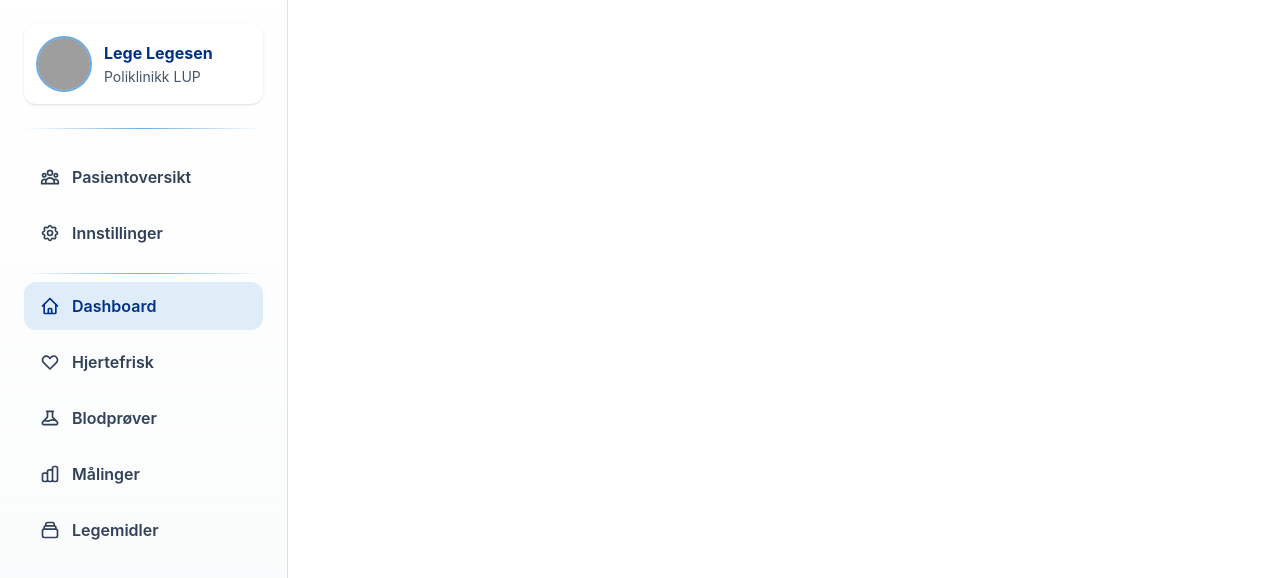
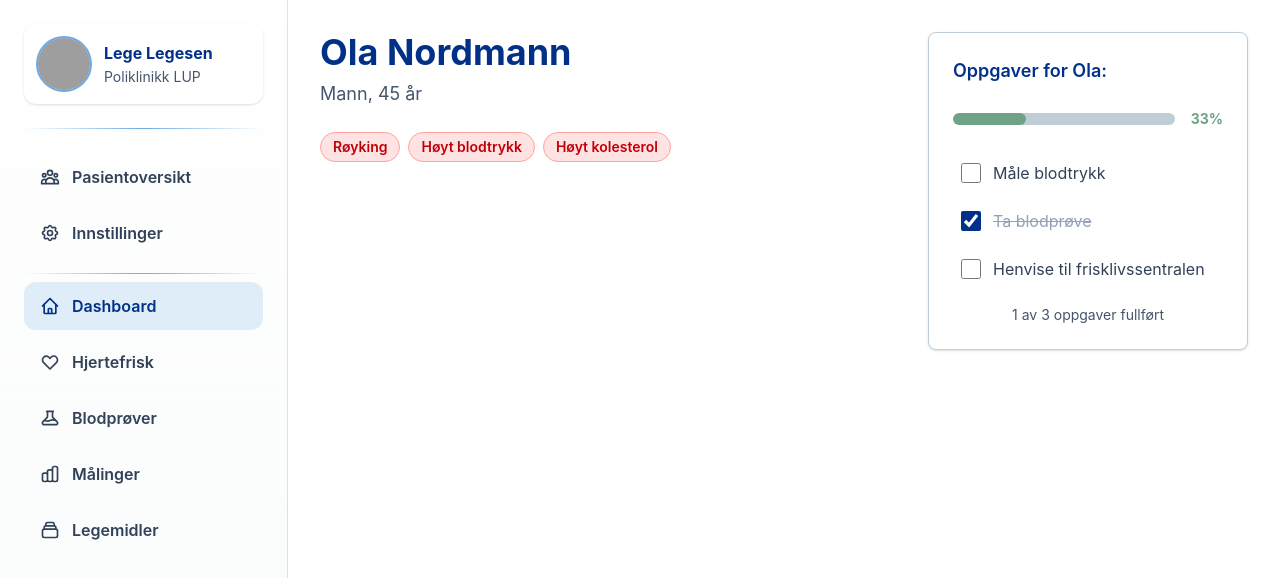
Before and after one commit to anjaiod/hjertefrisk, a Next.js app in the folder frontend/: page /dashboard in a window 1280 px wide. Shown: the top 578 px of the page. Built offline with nearby package versions, Linux system fonts and the light colour scheme; grey boxes are pictures that could not be loaded.

Commit message:
feat: Todo-list and risks
Added components (todo-list and risks) to the dashboard-page. Need to work more on the design

```diff
--- a/frontend/src/app/dashboard/page.tsx
+++ b/frontend/src/app/dashboard/page.tsx
@@ -1,9 +1,35 @@
 import { SidebarNav } from "../../components/organisms/SidebarNav";
+import { PatientProfile } from "../../components/molecules/PatientProfile";
+import { TodoList } from "../../components/molecules/TodoList";
+import { RiskList } from "../../components/molecules/RiskList";
 
 export default function DashboardPage() {
+  const todos = [
+    { id: 1, text: "Måle blodtrykk", completed: false },
+    { id: 2, text: "Ta blodprøve", completed: true },
+    { id: 3, text: "Henvise til frisklivssentralen", completed: false },
+  ];
+
+  const risks = ["Røyking", "Høyt blodtrykk", "Høyt kolesterol"];
+
   return (
     <div className="flex">
-      <SidebarNav activePath="/dashboard"/>
+      <SidebarNav activePath="/dashboard" />
+      <main className="flex-1 p-8">
+        <div className="flex flex-col gap-8">
+          <div className="flex justify-between items-start gap-8">
+            <div className="flex-1">
+              <PatientProfile name="Ola Nordmann" age={45} gender="Mann" />
+              <div className="mt-6">
+                <RiskList risks={risks} />
+              </div>
+            </div>
+            <div className="w-80">
+              <TodoList title="Oppgaver for Ola:" todos={todos} />
+            </div>
+          </div>
+        </div>
+      </main>
     </div>
   );
 }
--- /dev/null
+++ b/frontend/src/components/atoms/RiskBadge.tsx
@@ -0,0 +1,7 @@
+export function RiskBadge({ risk }: { risk: string }) {
+  return (
+    <span className="inline-block rounded-full bg-red-100 px-3 py-1 text-sm font-semibold text-red-700 border border-red-300">
+      {risk}
+    </span>
+  );
+}
--- /dev/null
+++ b/frontend/src/components/molecules/PatientProfile.tsx
@@ -0,0 +1,18 @@
+export function PatientProfile({
+  name = "Ola Nordmann",
+  age = 45,
+  gender = "Mann",
+}: {
+  name?: string;
+  age?: number;
+  gender?: string;
+}) {
+  return (
+    <div className="flex flex-col items-left justify-center">
+      <h1 className="text-4xl font-bold text-brand-navy">{name}</h1>
+      <div className="mt-2 text-lg text-slate-600">
+        <p>{gender}, {age} år</p>
+      </div>
+    </div>
+  );
+}
--- /dev/null
+++ b/frontend/src/components/molecules/RiskList.tsx
@@ -0,0 +1,23 @@
+import { RiskBadge } from "../atoms/RiskBadge";
+
+export function RiskList({ risks = [] }: { risks?: string[] }) {
+  if (risks.length === 0) {
+    return (
+      <div className="">
+        <p className="text-green-700 font-semibold">
+          Ingen kjente risikofaktorer
+        </p>
+      </div>
+    );
+  }
+
+  return (
+    <div className="">
+      <div className="flex flex-wrap gap-2">
+        {risks.map((risk) => (
+          <RiskBadge key={risk} risk={risk} />
+        ))}
+      </div>
+    </div>
+  );
+}
--- /dev/null
+++ b/frontend/src/components/molecules/TodoList.tsx
@@ -0,0 +1,80 @@
+"use client";
+
+import { useState } from "react";
+
+type Todo = { id: number; text: string; completed: boolean };
+
+export function TodoList({
+  title = "Oppgaver",
+  todos: initialTodos = [],
+}: {
+  title?: string;
+  todos?: Todo[];
+}) {
+  const [todos, setTodos] = useState<Todo[]>(initialTodos);
+
+  const toggleTodo = (id: number) => {
+    setTodos(
+      todos.map((todo) =>
+        todo.id === id ? { ...todo, completed: !todo.completed } : todo,
+      ),
+    );
+  };
+
+  const completedCount = todos.filter((todo) => todo.completed).length;
+  const totalCount = todos.length;
+  const percentage =
+    totalCount > 0 ? Math.round((completedCount / totalCount) * 100) : 0;
+
+  return (
+    <div className="w-full max-w-md rounded-lg border border-brand-mist bg-white p-6 shadow-sm">
+      <h2 className="mb-6 text-lg font-semibold text-brand-navy">{title}</h2>
+
+      {/* Progress Bar */}
+      <div className="mb-6">
+        <div className="flex items-center">
+          <div className="h-3 flex-1 overflow-hidden rounded-full bg-brand-mist">
+            <div
+              className="h-full rounded-full bg-brand-sage transition-all duration-300"
+              style={{ width: `${percentage}%` }}
+            />
+          </div>
+          <span className="min-w-12 text-right text-sm font-bold text-brand-sage">
+            {percentage}%
+          </span>
+        </div>
+      </div>
+
+      {/* Todo List */}
+      <div className="space-y-2">
+        {todos.map((todo) => (
+          <label
+            key={todo.id}
+            className="flex items-center gap-3 rounded-lg p-2 hover:bg-brand-mist/20 cursor-pointer"
+          >
+            <input
+              type="checkbox"
+              checked={todo.completed}
+              onChange={() => toggleTodo(todo.id)}
+              className="h-5 w-5 accent-brand-navy"
+            />
+            <span
+              className={`text-base ${
+                todo.completed
+                  ? "line-through text-slate-400"
+                  : "text-slate-700"
+              }`}
+            >
+              {todo.text}
+            </span>
+          </label>
+        ))}
+      </div>
+
+      {/* Progress Text */}
+      <div className="mt-4 text-center text-sm text-slate-600">
+        {completedCount} av {totalCount} oppgaver fullført
+      </div>
+    </div>
+  );
+}
```
Also changed, not shown: frontend/src/components/molecules/Placeholder.tsx (deleted).
